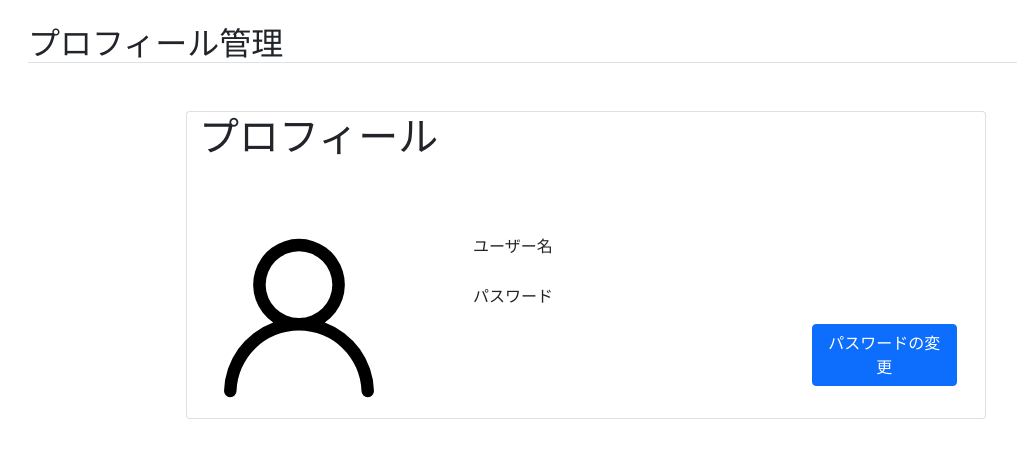
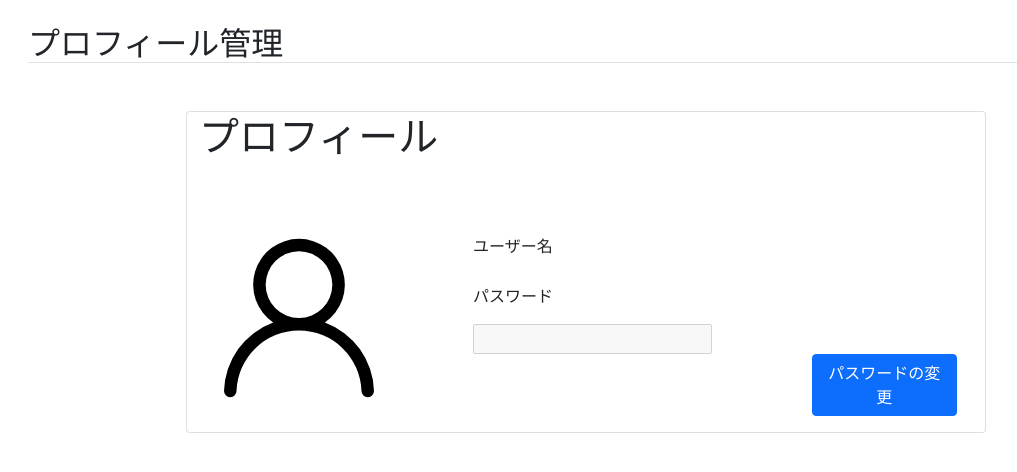
Before and after one commit to okadomeY/2021PBL, a Django app: page /moticom/profile in a window 1280 px wide. Shown: the top 472 px of the page, without its empty margins (54-1071 px from the left). Run offline with Django 3.2, Linux system fonts and the light colour scheme; some libraries are stand-ins or nearby versions.

Commit message:
パスワード非表示

```diff
--- a/mysite/moticom/templates/moticom/profile.html
+++ b/mysite/moticom/templates/moticom/profile.html
@@ -20,13 +20,13 @@
               <p class="card-text">ユーザー名</p>
               <span class="fw-bold, fs-4">{{ user.username }}</span>
               <p class="card-text" style="padding-top: 10px;">パスワード</p>
-              <span class="fw-bold, fs-6">{{ user.password }}</span>
+              <input type="password" value="{{ user.password }}" disabled>
+              <div style="text-align: center; padding-left: 70%;">
               {% if form_name == "password_change" %}
                 {% else %}
-              <div style="text-align: center; padding-left: 70%;">
                 <a class="btn btn-primary" href="{% url 'password_change_form' %}" role="button">パスワードの変更</a>
+              {% endif  %}
               </div>
-              {% endif %}
             </div>
           </div>
         </div>
```
